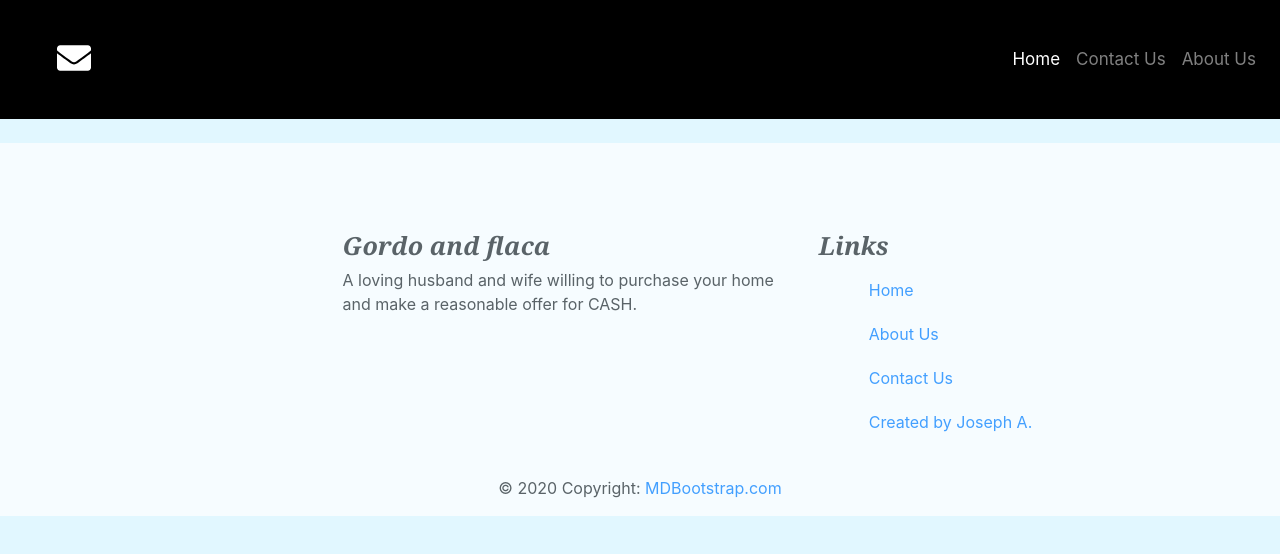
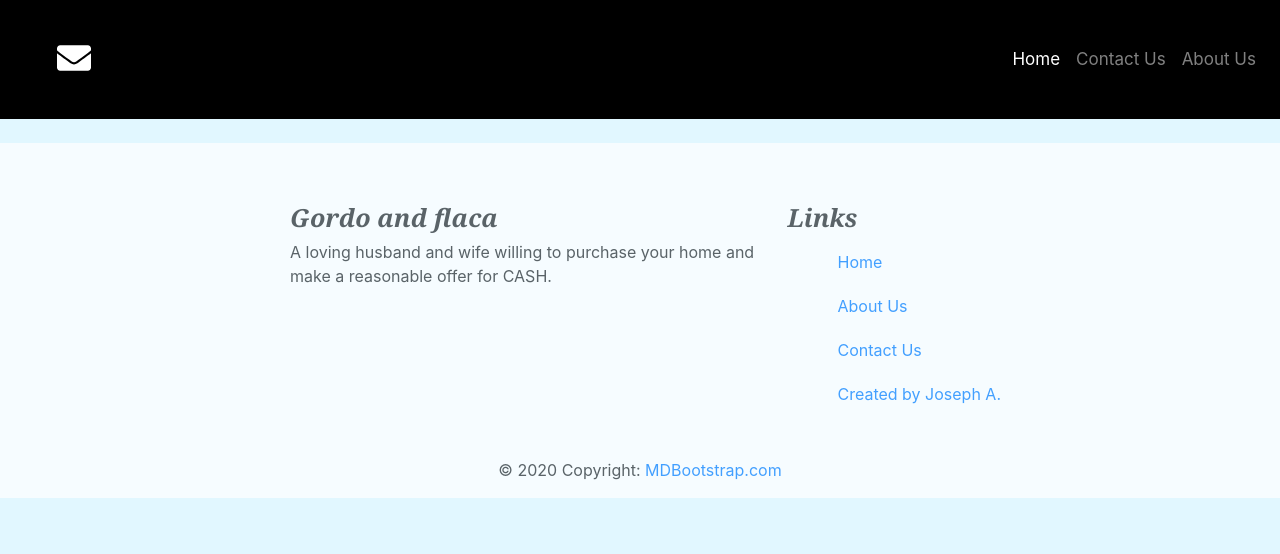
Before and after one commit to hozerpffp2009/gordo-flaca, a React (Create React App) app in the folder homebuy/: page / in a window 1280 px wide. Shown: the top 554 px of the page. Built offline with nearby package versions, Linux system fonts and the light colour scheme.

Commit message:
minor changes to app.css

```diff
--- a/homebuy/src/App.css
+++ b/homebuy/src/App.css
@@ -3,10 +3,10 @@ body {
 }
 
 .background {
-  background: url("./images/oldHome.JPG") no-repeat center center fixed;
+  background: url("./images/oldHome.JPG") no-repeat center fixed;
   background-repeat: no-repeat;
   background-attachment: fixed;
-
+  background-size: 100%;
 }
 
 /* .aboutBackground {
@@ -66,11 +66,6 @@ h1 {
   padding: 10px;
 }
 
-.Card {
-  width: 80%;
-  margin-left: 10%;
-}
-
 h3 {
   text-align: center;
   font-family: cursive;
@@ -127,12 +122,14 @@ input[type="submit"]:hover {
 }
 
 .row {
-  margin-left: 25%;
-  margin-top: 5%;
+  margin-left: 20%;
+  margin-top: 2%;
+  padding: 10px;
 }
 
 .column {
   float: left;
+  padding: 10px;
 }
 .row:after {
   content: "";
```
